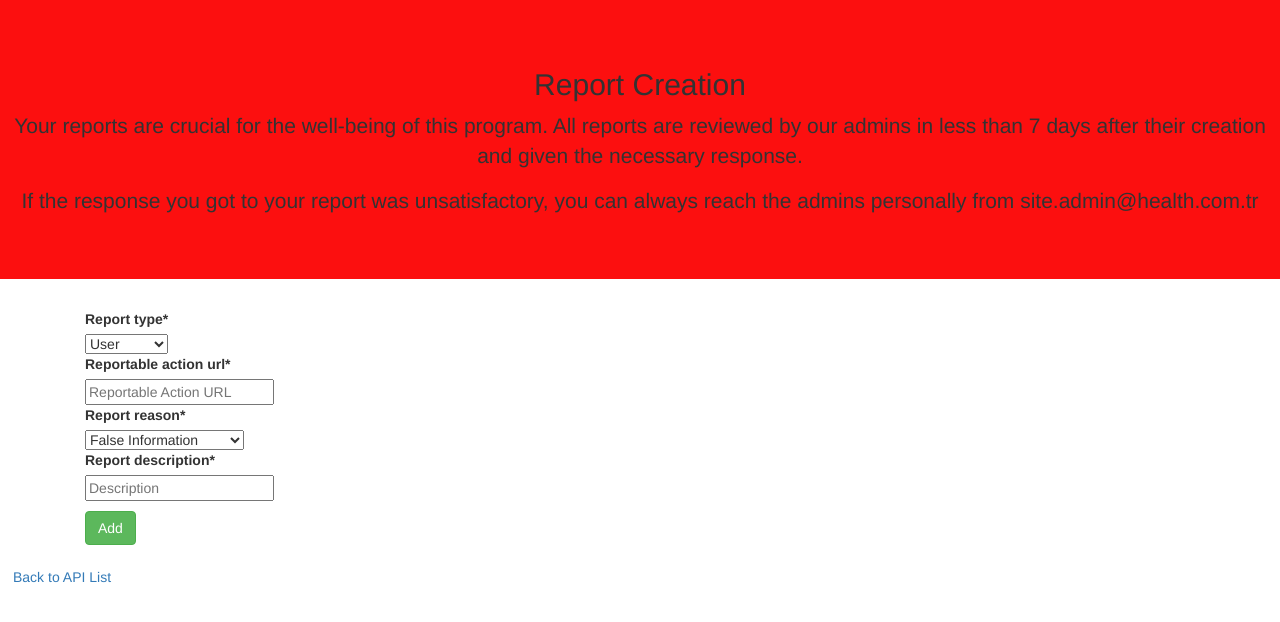
After one commit to bounswe/bounswe2022group6, a Django app: page /report/ in a window 1280 px wide. The commit adds this page. Shown: the top 622 px of the page. Run offline with Django 3.2, Linux system fonts and the light colour scheme; some libraries are stand-ins or nearby versions.

Commit message:
changes on report app

```diff
--- a/practice_app/apps/home/templates/home.html
+++ b/practice_app/apps/home/templates/home.html
@@ -61,6 +61,9 @@
 			<div class="col-4 text-center">
 				<a href="/hospital" class="btn btn-primary col-6" role="button">Hospital App</a>
 			</div>
+			<div class="col-4 text-center">
+				<a href="/report" class="btn btn-primary col-6" role="button">Report App</a>
+			</div>
 		</div>
 	</body>
 </html>
--- /dev/null
+++ b/practice_app/apps/report/admin.py
@@ -0,0 +1,5 @@
+from django.contrib import admin
+from .models import Report
+# Register your models here.
+
+admin.site.register(Report)
--- /dev/null
+++ b/practice_app/apps/report/apps.py
@@ -0,0 +1,6 @@
+from django.apps import AppConfig
+
+
+class ReportConfig(AppConfig):
+    default_auto_field = 'django.db.models.BigAutoField'
+    name = 'apps.report'
--- /dev/null
+++ b/practice_app/apps/report/forms.py
@@ -0,0 +1,22 @@
+from django import forms
+
+
+
+report_reasons = [
+        ("false","False Information"),
+        ("spam","Spam"),
+        ("advertisement","Blatant Advertisement"),
+        ("harrassment","Harrasment"),
+        ("falseTags", "Incorrectly Tagged"),
+        ("other","Other")
+    ]
+report_types=[
+        ("user","User"),
+        ("post","Post"),
+        ("comment","Comment")
+    ]
+class ReportForm(forms.Form):
+    report_type=forms.CharField(widget=forms.Select(choices=report_types,attrs={'placeholder':'Report Type'}))
+    reportable_action_url=forms.CharField(widget=forms.TextInput(attrs={'placeholder':'Reportable Action URL'}))
+    report_reason=forms.CharField(widget=forms.Select(choices=report_reasons, attrs={'placeholder':'Report Reason'}))
+    report_description=forms.CharField(widget=forms.TextInput(attrs={'placeholder':'Description'}))
--- /dev/null
+++ b/practice_app/apps/report/templates/report.html
@@ -0,0 +1,32 @@
+{% load crispy_forms_tags %}
+<!DOCTYPE html>
+<html lang="en">
+<head>
+    <title>Home</title>
+    <link rel="stylesheet" href="https://maxcdn.bootstrapcdn.com/bootstrap/3.4.1/css/bootstrap.min.css">
+	<link href="//maxcdn.bootstrapcdn.com/font-awesome/4.2.0/css/font-awesome.min.css" rel="stylesheet">
+</head>
+<body>
+    <div class="wrapper">
+        <div style="background-color:#fc0f0f" class="jumbotron text-center bg-primary">
+            <h2> Report Creation</h2>
+            <p>
+				Your reports are crucial for the well-being of this program.
+                All reports are reviewed by our admins in less than 7 days after their creation and given the necessary response.
+            </p>
+            <p> If the response you got to your report was unsatisfactory, you can always reach the admins personally from site.admin@health.com.tr</p>
+        </div>
+	</div>
+    <div class="container">
+        <div class="container-fluid">
+            <div class="center">
+                <form class="form-group" method="POST" novalidate action="{% url 'user:user-create-worker' %}">
+                    {{form|crispy}}
+                    {% csrf_token %}
+                    <button type="submit" style="margin-top: 10px;"class="btn btn-success">Add</button>
+                </form>
+            </div>
+        </div>
+    </div>
+    <a href="/" class="btn btn-secondary" role="button">Back to API List</a> <br>
+</body>
--- /dev/null
+++ b/practice_app/apps/report/urls.py
@@ -0,0 +1,8 @@
+from django.urls import path
+from . import views
+from django.shortcuts import render
+app_name= 'report'
+urlpatterns = [
+    path('',views.index),
+    path('index-worker/',views.indexWorker),
+]
--- /dev/null
+++ b/practice_app/apps/report/views.py
@@ -0,0 +1,50 @@
+from django.shortcuts import render
+from django.http import JsonResponse
+from django.http import HttpResponseRedirect
+from django.shortcuts import render
+from rest_framework.decorators import api_view
+from rest_framework.response import Response
+
+import json
+
+from .models import Report
+from .forms import ReportForm
+from .serializers import ReportSerializer
+import requests
+from rest_framework import status
+
+def index (request):
+    form=ReportForm()
+    isFailed=request.GET.get("fail",False)
+    isSuccessful=request.GET.get("success",False)
+    return render(request, 'report.html',{"action_success": isSuccessful, "action_fail": isFailed,"form":form})
+
+def reportList(request):
+    users = Report.objects.all()
+    serializer = ReportSerializer(reports, many=True)
+    data = serializer.data
+    reports=[]
+    for row in data:
+        id = row["id"]
+        report_type = row["report_type"]
+        reportable_action_url = row["reportable_action_url"]
+        report_reason= row["report_reason"]
+        report_description = row["report_description"]
+        reports.append((id, report_type, reportable_action_url, report_reason,report_description))
+
+    return render(request,'report-list.html',{"results": reports})
+
+
+def indexWorker(request):
+    form = ReportForm()
+    serializer = ReportSerializer(data = request.data)
+
+    if serializer.is_valid():
+        serializer.save()
+        isFailed=request.GET.get("fail",False)
+        isSuccessful=request.GET.get("success",True)
+        return render(request, 'user-create.html',{"action_success": isSuccessful,"action_fail": isFailed,"form":form})
+    else:
+        isFailed=request.GET.get("fail",True)
+        isSuccessful=request.GET.get("success",False)
+        return render(request, 'user-create.html',{"action_success": isSuccessful,"action_fail": isFailed,"form":form},status=status.HTTP_422_UNPROCESSABLE_ENTITY)
--- a/practice_app/practice_app/settings.py
+++ b/practice_app/practice_app/settings.py
@@ -51,6 +51,7 @@ INSTALLED_APPS = [
     'apps.comment',
     'apps.hospital',
     'drf_yasg',
+    'apps.report',
 ]
 
 MIDDLEWARE = [
--- a/practice_app/practice_app/urls.py
+++ b/practice_app/practice_app/urls.py
@@ -33,6 +33,7 @@ schema_view = get_schema_view(
 
 urlpatterns = [
     path('admin/', admin.site.urls),
+    path('report/',include ('apps.report.urls')),
     path('', include('apps.home.urls')),
     path('location_mgr/', include('apps.location_mgr.urls')),
     path('advice/', include('apps.advice.urls')),
```
Also changed, not shown: practice_app/apps/report/models.py (added, +26 -0 lines), practice_app/apps/report/serializers.py (added, +7 -0 lines), practice_app/apps/report/tests.py (added, +18 -0 lines), practice_app/apps/report/__init__.py (added).
